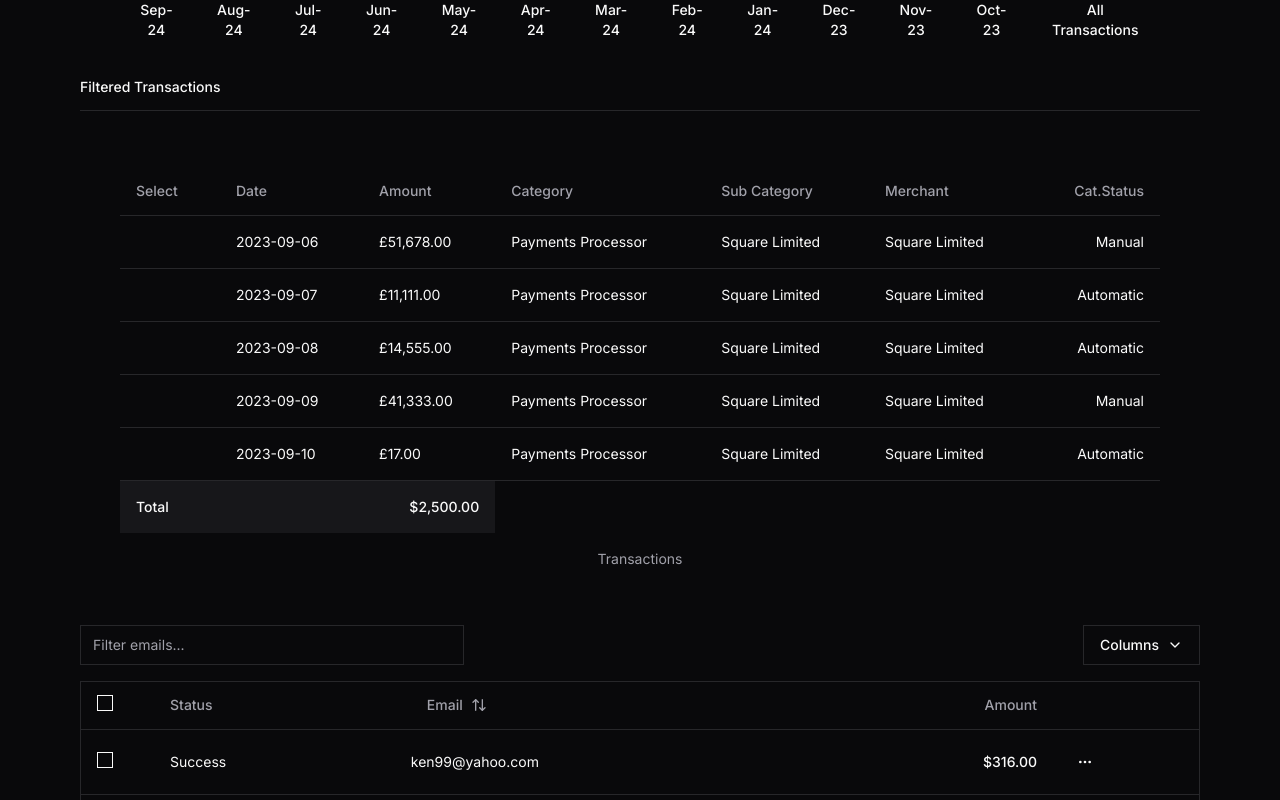
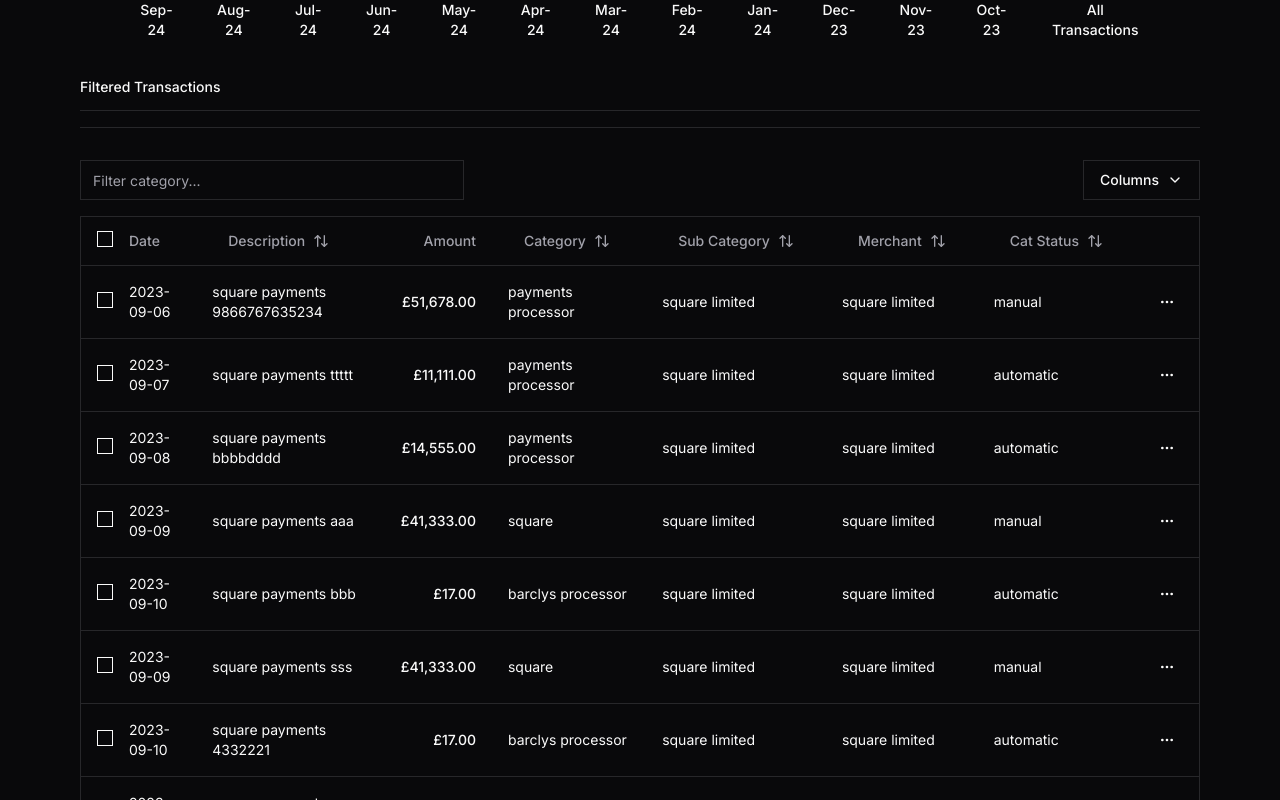
Before and after one commit to Smile2B/365finance, a Next.js app: page / in a window 1280 px wide. Shown: the part 820-1620 px from the top of the page. Built offline with nearby package versions, Linux system fonts and the light colour scheme.

Commit message:
Update page.tsx

```diff
--- a/src/app/page.tsx
+++ b/src/app/page.tsx
@@ -32,9 +32,6 @@ import {
 } from "@/components/ui/toggle-group"
 import { Input } from "@/components/ui/input"
 import { Label } from "@/components/ui/label"
-
-
-
 import * as React from "react"
 import {
   ColumnDef,
@@ -49,8 +46,6 @@ import {
   useReactTable,
 } from "@tanstack/react-table"
 import { ArrowUpDown, ChevronDown, MoreHorizontal } from "lucide-react"
-
-
 import { Checkbox } from "@/components/ui/checkbox"
 
 const columns: ColumnDef<Payment>[] = [
@@ -77,26 +72,26 @@ const columns: ColumnDef<Payment>[] = [
     enableHiding: false,
   },
   {
-    accessorKey: "status",
-    header: "Status",
+    accessorKey: "date",
+    header: "Date",
     cell: ({ row }) => (
-      <div className="capitalize">{row.getValue("status")}</div>
+      <div className="capitalize">{row.getValue("date")}</div>
     ),
   },
   {
-    accessorKey: "email",
+    accessorKey: "description",
     header: ({ column }) => {
       return (
         <Button
           variant="ghost"
           onClick={() => column.toggleSorting(column.getIsSorted() === "asc")}
         >
-          Email
+          Description
           <ArrowUpDown className="ml-2 h-4 w-4" />
         </Button>
       )
     },
-    cell: ({ row }) => <div className="lowercase">{row.getValue("email")}</div>,
+    cell: ({ row }) => <div className="lowercase">{row.getValue("description")}</div>,
   },
   {
     accessorKey: "amount",
@@ -107,13 +102,73 @@ const columns: ColumnDef<Payment>[] = [
       // Format the amount as a dollar amount
       const formatted = new Intl.NumberFormat("en-US", {
         style: "currency",
-        currency: "USD",
+        currency: "GBP",
       }).format(amount)
 
       return <div className="text-right font-medium">{formatted}</div>
     },
+  },{
+    accessorKey: "category",
+    header: ({ column }) => {
+      return (
+        <Button
+          variant="ghost"
+          onClick={() => column.toggleSorting(column.getIsSorted() === "asc")}
+        >
+          Category
+          <ArrowUpDown className="ml-2 h-4 w-4" />
+        </Button>
+      )
+    },
+    cell: ({ row }) => <div className="lowercase">{row.getValue("category")}</div>,
   },
   {
+    accessorKey: "subCategory",
+    header: ({ column }) => {
+      return (
+        <Button
+          variant="ghost"
+          onClick={() => column.toggleSorting(column.getIsSorted() === "asc")}
+        >
+          Sub Category
+          <ArrowUpDown className="ml-2 h-4 w-4" />
+        </Button>
+      )
+    },
+    cell: ({ row }) => <div className="lowercase">{row.getValue("subCategory")}</div>,
+  },
+  {
+    accessorKey: "merchant",
+    header: ({ column }) => {
+      return (
+        <Button
+          variant="ghost"
+          onClick={() => column.toggleSorting(column.getIsSorted() === "asc")}
+        >
+          Merchant
+          <ArrowUpDown className="ml-2 h-4 w-4" />
+        </Button>
+      )
+    },
+    cell: ({ row }) => <div className="lowercase">{row.getValue("merchant")}</div>,
+  },
+  {
+    accessorKey: "catStatus",
+    header: ({ column }) => {
+      return (
+        <Button
+          variant="ghost"
+          onClick={() => column.toggleSorting(column.getIsSorted() === "asc")}
+        >
+          Cat Status
+          <ArrowUpDown className="ml-2 h-4 w-4" />
+        </Button>
+      )
+    },
+    cell: ({ row }) => <div className="lowercase">{row.getValue("catStatus")}</div>,
+  },
+  {
+
     id: "actions",
     enableHiding: false,
     cell: ({ row }) => {
@@ -132,11 +187,11 @@ const columns: ColumnDef<Payment>[] = [
             <DropdownMenuItem
               onClick={() => navigator.clipboard.writeText(payment.id)}
             >
-              Copy payment ID
+              Copy customer ID
             </DropdownMenuItem>
             <DropdownMenuSeparator />
-            <DropdownMenuItem>View customer</DropdownMenuItem>
-            <DropdownMenuItem>View payment details</DropdownMenuItem>
+            <DropdownMenuItem>View customer info</DropdownMenuItem>
+            <DropdownMenuItem>Edit Categorisation</DropdownMenuItem>
           </DropdownMenuContent>
         </DropdownMenu>
       )
@@ -144,45 +199,115 @@ const columns: ColumnDef<Payment>[] = [
   },
 ]
 
-const data: Payment[] = [
-  {
-    id: "m5gr84i9",
-    amount: 316,
-    status: "success",
-    email: "ken99@yahoo.com",
-  },
-  {
-    id: "3u1reuv4",
-    amount: 242,
-    status: "success",
-    email: "Abe45@gmail.com",
-  },
-  {
-    id: "derv1ws0",
-    amount: 837,
-    status: "processing",
-    email: "Monserrat44@gmail.com",
-  },
-  {
-    id: "5kma53ae",
-    amount: 874,
-    status: "success",
-    email: "Silas22@gmail.com",
-  },
-  {
-    id: "bhqecj4p",
-    amount: 721,
-    status: "failed",
-    email: "carmella@hotmail.com",
-  },
-]
-
 export type Payment = {
   id: string
   amount: number
-  status: "pending" | "processing" | "success" | "failed"
+  type: "Credits Only" | "Debits Only"
+
   email: string
 }
+const data: Payment[] = [
+
+  { "transactionID" :"1",
+    "date": "2023-09-06",
+    "description": "Square Payments 9866767635234",
+    "amount": "51678.00",
+    "category": "Payments Processor",
+    "subCategory": "Square Limited",
+    "merchant": "Square Limited",
+    "catStatus": "Manual",
+       "type" : "Credits Only"
+  },
+  {
+    "transactionID" :"2",
+    "date": "2023-09-07",
+    "description": "Square Payments TTTTT",
+    "amount": "11111.00",
+    "category": "Payments Processor",
+    "subCategory": "Square Limited",
+    "merchant": "Square Limited",
+    "catStatus": "Automatic",
+     "type" : "Debits Only"
+  },
+  {
+    "transactionID" :"3",
+    "date": "2023-09-08",
+    "description": "Square Payments BBBBDDDD",
+    "amount": "14555.00",
+    "category": "Payments Processor",
+    "subCategory": "Square Limited",
+    "merchant": "Square Limited",
+    "catStatus": "Automatic",
+     "type" : "Debits Only"
+  },
+  {
+    "transactionID" :"4",
+    "date": "2023-09-09",
+    "description": "Square Payments AAA",
+    "amount": "41333.00",
+    "category": "Square",
+    "subCategory": "Square Limited",
+    "merchant": "Square Limited",
+    "catStatus": "Manual",
+     "type" : "Credits Only"
+  },
+  {
+    "transactionID" :"5",
+    "date": "2023-09-10",
+    "description": "Square Payments BBB",
+    "amount": "17.00",
+    "category": "Barclys Processor",
+    "subCategory": "Square Limited",
+    "merchant": "Square Limited",
+    "catStatus": "Automatic",
+     "type" : "Debits Only"
+  },
+  {
+    "transactionID" :"6",
+    "date": "2023-09-09",
+    "description": "Square Payments SSS",
+    "amount": "41333.00",
+    "category": "Square",
+    "subCategory": "Square Limited",
+    "merchant": "Square Limited",
+    "catStatus": "Manual",
+     "type" : "Credits Only"
+  },
+  {
+    "transactionID" :"7",
+    "date": "2023-09-10",
+    "description": "Square Payments 4332221",
+    "amount": "17.00",
+    "category": "Barclys Processor",
+    "subCategory": "Square Limited",
+    "merchant": "Square Limited",
+    "catStatus": "Automatic",
+     "type" : "Credits Only"
+  },
+  {
+    "transactionID" :"8",
+    "date": "2023-09-09",
+    "description": "Square Payments 542222",
+    "amount": "41333.00",
+    "category": "Square",
+    "subCategory": "Square Limited",
+    "merchant": "Square Limited",
+    "catStatus": "Manual",
+     "type" : "Credits Only"
+  },
+  {
+    "transactionID" :"9",
+    "date": "2023-09-10",
+    "description": "Square Payments 988888",
+    "amount": "17.00",
+    "category": "Barclys Processor",
+    "subCategory": "Square Limited",
+    "merchant": "Square Limited",
+    "catStatus": "Automatic",
+     "type" : "Credits Only"
+  }
+]
+
 
 // my data
 const dummyData =  [
@@ -194,6 +319,7 @@ const dummyData =  [
       "subCategory": "Square Limited",
       "merchant": "Square Limited",
       "catStatus": "Manual"
+
     },
     {
       "transactionID" :"2",
@@ -236,214 +362,8 @@ const dummyData =  [
       "catStatus": "Automatic"
     }
   ]
-;
-export const dummyDatanot = {
-  data: {
-    events: [
-      {
-        month: {
-          year: 2024,
-          month: 8
-        },
-        events: [
-          {
-            date: "2024-08-19",
-            type: "AccountHolder Match",
-            info: "Acc: 10146978 SortCode: 090222"
-          },
-          {
-            date: "2024-08-09",
-            type: "Financial commitment",
-            amount: 149.95
-          },
-          {
-            date: "2024-08-05",
-            type: "Returned payment",
-            amount: 5000.00,
-            info: "Reason: Insufficient funds"
-          }
-        ]
-      },
-      {
-        month: {
-          year: 2024,
-          month: 7
-        },
-        events: [
-          {
-            date: "2024-07-31",
-            type: "Significant transaction",
-            amount: 21824.76
-          },
-          {
-            date: "2024-07-16",
-            type: "Returned payment",
-            amount: 3594.90
-          },
-          {
-            date: "2024-07-10",
-            type: "Subscription payment",
-            amount: 29.99,
-            info: "Streaming Service"
-          }
-        ]
-      },
-      {
-        month: {
-          year: 2024,
-          month: 6
-        },
-        events: [
-          {
-            date: "2024-06-25",
-            type: "Utility bill payment",
-            amount: 150.65,
-            info: "Water bill"
-          },
-          {
-            date: "2024-06-15",
-            type: "Utility bill payment",
-            amount: 200.75,
-            info: "Electricity bill"
-          },
-          {
-            date: "2024-06-10",
-            type: "Mortgage payment",
-            amount: 1800.00,
-            info: "Monthly mortgage payment"
-          }
-        ]
-      },
-      {
-        month: {
-          year: 2024,
-          month: 5
-        },
-        events: [
-          {
-            date: "2024-05-28",
-            type: "Loan repayment",
-            amount: 500.00,
-            info: "Student loan repayment"
-          },
-          {
-            date: "2024-05-20",
-            type: "Grocery purchase",
-            amount: 200.45,
-            info: "Supermarket - Weekly groceries"
-          },
-          {
-            date: "2024-05-05",
-            type: "Insurance payment",
-            amount: 350.00,
-            info: "Car insurance"
-          }
-        ]
-      },
-      {
-        month: {
-          year: 2024,
-          month: 4
-        },
-        events: [
-          {
-            date: "2024-04-22",
-            type: "Medical expense",
-            amount: 120.00,
-            info: "Prescription medicine"
-          },
-          {
-            date: "2024-04-15",
-            type: "Entertainment expense",
-            amount: 75.00,
-            info: "Concert tickets"
-          },
-          {
-            date: "2024-04-10",
-            type: "Tax payment",
-            amount: 500.00,
-            info: "Quarterly tax payment"
-          }
-        ]
-      },
-      {
-        month: {
-          year: 2024,
-          month: 3
-        },
-        events: [
-          {
-            date: "2024-03-30",
-            type: "Significant purchase",
-            amount: 3500.00,
-            info: "Laptop purchase"
-          },
-          {
-            date: "2024-03-20",
-            type: "Dining expense",
-            amount: 125.50,
-            info: "Restaurant dinner"
-          },
-          {
-            date: "2024-03-15",
-            type: "Fuel purchase",
-            amount: 60.00,
-            info: "Gas station - Fuel"
-          }
-        ]
-      }
-    ],
-    financialServices: [
-      {
-        vendor: "Federal Capital",
-        category: "Loans",
-        debit: {
-          total: 53699.40,
-          monthlyAvg: 4474.95,
-          lastTransaction: "2024-08-16"
-        }
-      },
-      {
-        vendor: "American Express",
-        category: "Credit Cards",
-        credit: {
-          total: 28963.17,
-          monthlyAvg: 2413.60,
-          lastTransaction: "2024-08-19"
-        }
-      },
-      {
-        vendor: "Visa",
-        category: "Credit Cards",
-        debit: {
-          total: 5000.00,
-          monthlyAvg: 500.00,
-          lastTransaction: "2024-08-05"
-        }
-      }
-    ],
-    regularOutgoings: [
-      {
-        category: "Misc Payments",
-        total: 117309.67,
-        monthlyAvg: 9775.81,
-        lastTransaction: "2024-08-12"
-      },
-      {
-        category: "Tax",
-        total: 38500.00,
-        monthlyAvg: 3208.33,
-        lastTransaction: "2024-06-20"
-      },
-      {
-        category: "Streaming Service",
-        total: 120.00,
-        monthlyAvg: 10.00,
-        lastTransaction: "2024-07-10"
-      }
-    ]
-  }
-};
+
+
 
 
 // These function are moved to utils
@@ -713,7 +633,10 @@ export default function Home() {
 
     </div>
       <div className="flex items-center gap-3.5  p-10">
-          <div className="p-4"> <Label htmlFor="">Contains</Label><Input type="" id="Contains" placeholder="Sqauare" /></div>
+          <div className="p-4"> <Label htmlFor="">Contains</Label><Input type="" id="Contains" placeholder="Sqauare" value={(table.getColumn("description")?.getFilterValue() as string) ?? ""}
+          onChange={(event) =>
+            table.getColumn("description")?.setFilterValue(event.target.value)
+          }/></div>
           <div className="p-4"> <Label htmlFor="">Do Not Contain</Label><Input type="" id="NotContain" placeholder="Canada Sqauare" /></div>
           <div className="p-4"> <Label htmlFor="">Start with</Label><Input type="" id="Startwith" placeholder="" /></div>
           <div className="p-4"> <Label htmlFor="">End with</Label><Input type="" id="Endwith" placeholder="" /></div>
@@ -758,48 +681,28 @@ export default function Home() {
         <h3 className="text-sm font-medium leading-none">Filtered Transactions</h3>
       </div>
       <Separator className="my-4" />
-      <div className="p-10">
-      <Table>
-      <TableCaption>Transactions</TableCaption>
-      <TableHeader>
-        <TableRow>
-          <TableHead className="w-[100px]">Select</TableHead>
-          <TableHead>Date</TableHead>
-          <TableHead>Amount</TableHead>
-          <TableHead>Category</TableHead>
-          <TableHead>Sub Category</TableHead>
-          <TableHead>Merchant</TableHead>
-          <TableHead className="text-right">Cat.Status</TableHead>
-        </TableRow>
-      </TableHeader>
-      <TableBody>
-        {dummyData.map((dummyData) => (
-          <TableRow key={dummyData.transactionID}>
-            <TableCell className="font-medium"></TableCell>
-            <TableCell>{dummyData.date}</TableCell>
-            <TableCell>{dummyData.amount}</TableCell>
-            <TableCell>{dummyData.category}</TableCell>
-            <TableCell>{dummyData.subCategory}</TableCell>
-            <TableCell>{dummyData.merchant}</TableCell>
-            <TableCell className="text-right">{dummyData.catStatus}</TableCell>
-          </TableRow>
-        ))}
-      </TableBody>
-      <TableFooter>
-        <TableRow>
-          <TableCell colSpan={2}>Total</TableCell>
-          <TableCell className="text-right">$2,500.00</TableCell>
-        </TableRow>
-      </TableFooter>
-    </Table>
-      </div>
+
+      <Separator className="my-4" />
+
+
+
+
+
+
+
+
+
+
+
+
+
       <div className="w-full">
       <div className="flex items-center py-4">
         <Input
-          placeholder="Filter emails..."
-          value={(table.getColumn("email")?.getFilterValue() as string) ?? ""}
+          placeholder="Filter category..."
+          value={(table.getColumn("category")?.getFilterValue() as string) ?? ""}
           onChange={(event) =>
-            table.getColumn("email")?.setFilterValue(event.target.value)
+            table.getColumn("category")?.setFilterValue(event.target.value)
           }
           className="max-w-sm"
         />
```
